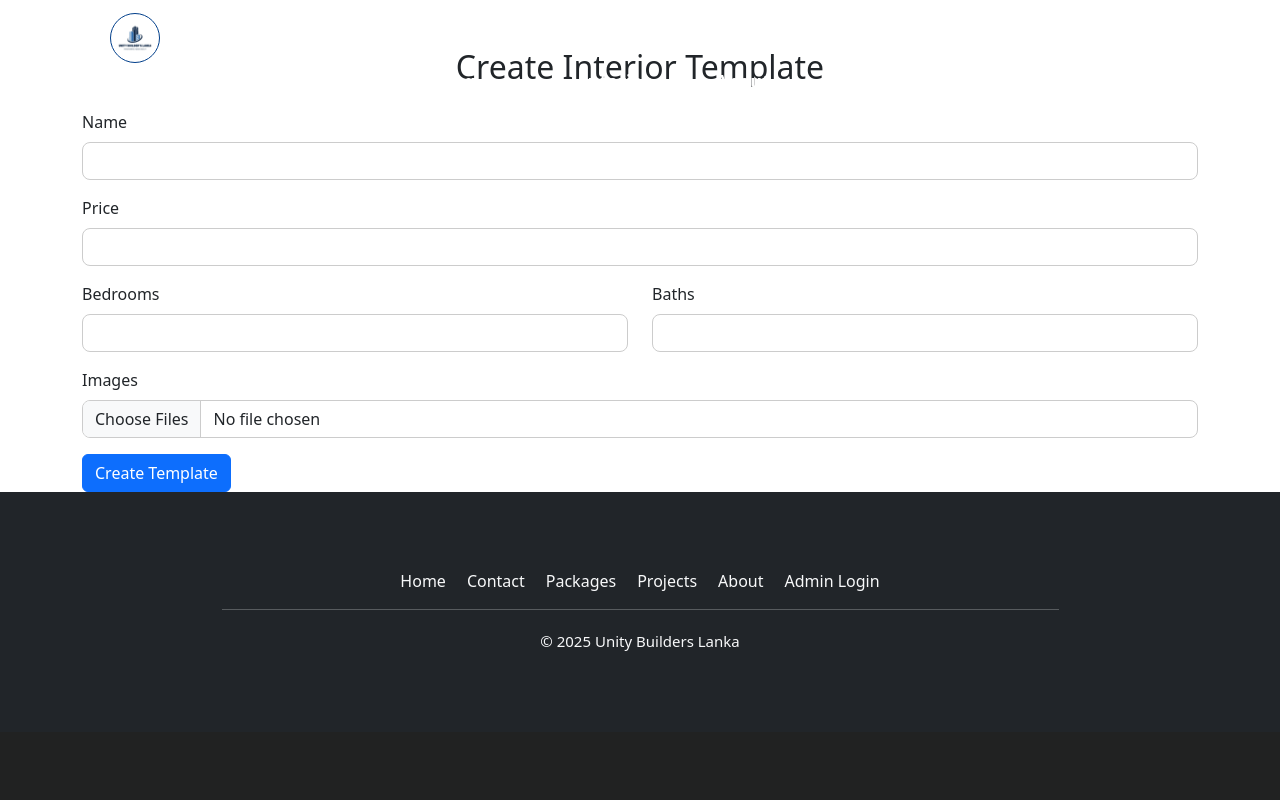
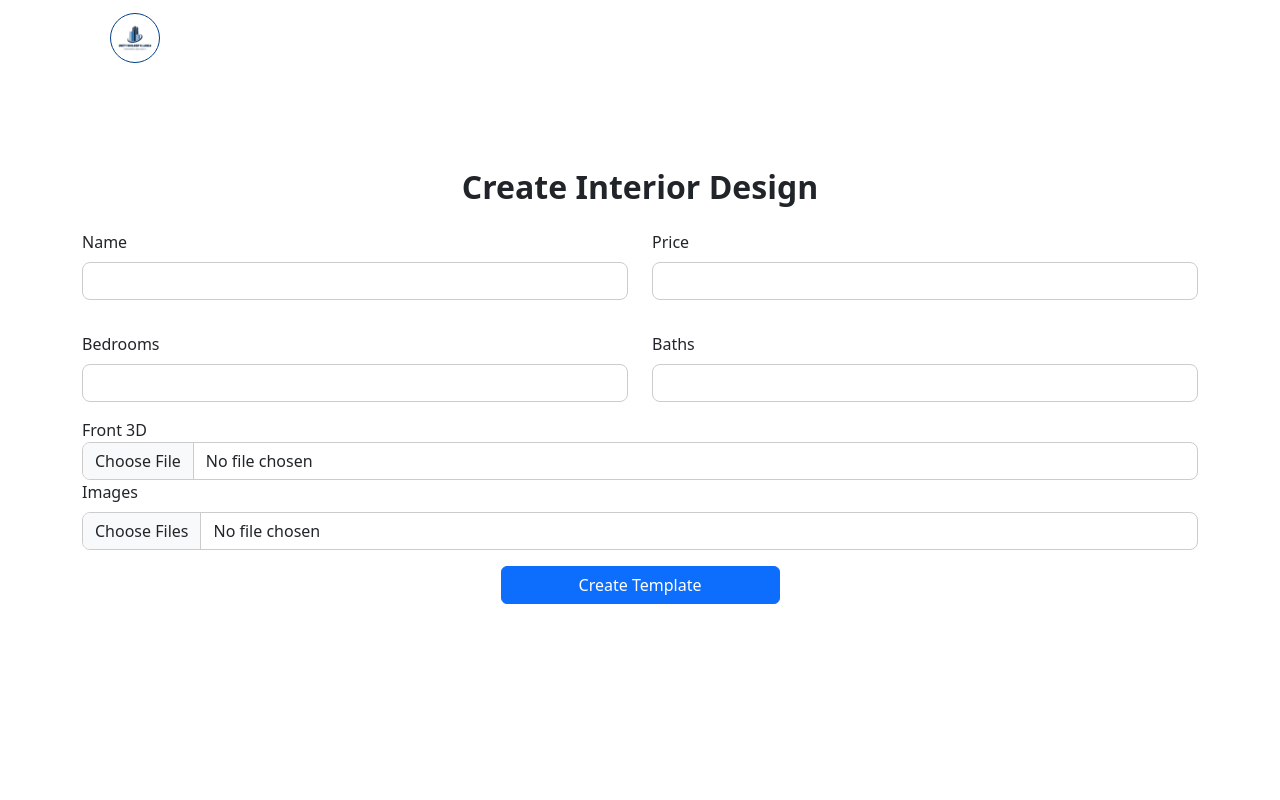
Before and after one commit to dlshn/unity-builders-lanka-web, a React (Create React App) app: page /InteriorAdd in a window 1280 px wide. Shown: the top 800 px of the page. Built offline with nearby package versions, Linux system fonts and the light colour scheme.

Commit message:
Admin elements updated

```diff
--- a/src/assest/styles/AdminDashboard.css
+++ b/src/assest/styles/AdminDashboard.css
@@ -34,7 +34,7 @@
   background-position: center;
   min-height: 100vh;
   background-blend-mode: overlay;
-  background-color: rgba(28, 61, 101, 0.8); /* Optional overlay */
+  background-color: rgba(0, 0, 0, 0.4); /* Optional overlay */
   display: flex;
   align-items: center;
   justify-content: center;
--- a/src/assest/styles/AdminLogin.css
+++ b/src/assest/styles/AdminLogin.css
@@ -4,7 +4,13 @@
   justify-content: center;
   min-height: 100vh;
   padding: 1rem;
-  background: linear-gradient(to bottom, #1c3d65, #375983, #7389b9);
+
+  background-image: url("../Background_images/admin-bg.jpg");
+  background-size: cover;
+  background-position: center;
+  min-height: 100vh;
+  background-blend-mode: overlay;
+  background-color: rgba(0, 0, 0, 0.4); /* Optional overlay */
 }
 
 .login-card {
--- a/src/components/Header.jsx
+++ b/src/components/Header.jsx
@@ -71,9 +71,9 @@ export const Header = () => {
           <Link to="/Packages" onClick={() => setMenuOpen(false)} className="item">House Packages</Link>
           <Link to="/Project" onClick={() => setMenuOpen(false)} className="item">Ongoing Projects</Link>
           <Link to="/" onClick={() => setMenuOpen(false)} className="item">Interior 3D</Link>  {/* Interior 3D link to home page temporally*/}
-          <Link to="/About" onClick={() => setMenuOpen(false)} className="item">About Us</Link>
-          <Link to="/Contact" onClick={() => setMenuOpen(false)} className="item">Contact Us</Link>
-          <Link to="/InteriorAdd" onClick={() => setMenuOpen(false)} className="item">Create Interior Template</Link> {/* Link to InteriorAdd page */}
+          {!isLoggedIn && <Link to="/About" onClick={() => setMenuOpen(false)} className="item">About Us</Link> }
+          {!isLoggedIn && <Link to="/Contact" onClick={() => setMenuOpen(false)} className="item">Contact Us</Link> }
+
           {isLoggedIn && (
             <button
               onClick={handleLogout}
--- a/src/pages/Admin/AdminDashboard.jsx
+++ b/src/pages/Admin/AdminDashboard.jsx
@@ -8,7 +8,7 @@ const AdminDashboard = () => {
   return (
     <div className="admin-dashboard">
       <div className="container py-5 text-center">
-        <h1 className="text-white mb-5">Admin Dashboard</h1>
+        <h1 className="text-black fw-bold mb-5 bg-light py-2">Admin Dashboard</h1>
         <div className="d-flex flex-wrap justify-content-center gap-4">
             <div className="dash-card c1" onClick={() => navigate("/ProjectAdd")}>
             <div className="card-body1 d-flex flex-column align-items-center justify-content-center">
@@ -22,6 +22,13 @@ const AdminDashboard = () => {
                 <small>(Add Budget Houses)</small>
             </div>
             </div>
+            <div className="dash-card c2" onClick={() => navigate("/InteriorAdd")}>
+            <div className="card-body2 d-flex flex-column align-items-center justify-content-center">
+                <h5>Add Interior</h5>
+                <small>(Add Interior Designs)</small>
+            </div>
+            </div>
+
             <div className="dash-card c3" onClick={() => navigate("/Project")}>
             <div className="card-body3 d-flex align-items-center justify-content-center">
                 <h5>Project Update</h5>
--- a/src/pages/Admin/AdminLogin.jsx
+++ b/src/pages/Admin/AdminLogin.jsx
@@ -39,12 +39,12 @@ const AdminLogin = () => {
   return (
         <div className="admin-login-bg">
          <div className="login-card d-flex flex-column align-items-center">
-            <h2 className="text-center text-dark">- Admin Login -</h2>
-            <p className="text-center text-danger">*Only authorized admins can login</p>
+            <h2 className="text-center text-dark fw-bold">- Admin Login -</h2>
+            <p className="text-center text-danger mb-0">*Only authorized admins can login</p>
 
             {step === 1 && (
                 <>
-                <label className="">Email :</label>
+                <label className="mt-0">Email :</label>
                 <input
                     type="email"
                     className="form-control mb-3"
--- a/src/pages/Admin/InteriorAdd.jsx
+++ b/src/pages/Admin/InteriorAdd.jsx
@@ -10,7 +10,7 @@ const CreateInterior = () => {
     price: "",
     bedrooms: "",
     baths: "",
-    properties: [] // uploaded image URLs
+    urls: [] // uploaded image URLs
   });
   const [images, setImages] = useState([]); // selected files
   const [uploading, setUploading] = useState(false);
@@ -48,9 +48,9 @@ const CreateInterior = () => {
     e.preventDefault();
     try {
       const uploadedUrls = await uploadImages();
-      await axios.post(`${process.env.REACT_APP_API_BASE_URL}/api/interior`, {
+      await axios.post(`${process.env.REACT_APP_API_BASE_URL}/api/interior/create`, {
         ...formData,
-        properties: uploadedUrls
+        urls: uploadedUrls
       });
 
       alert("Template created successfully!");
@@ -59,7 +59,7 @@ const CreateInterior = () => {
         price: "",
         bedrooms: "",
         baths: "",
-        properties: []
+        urls: []
       });
       setImages([]);
     } catch (err) {
@@ -69,10 +69,12 @@ const CreateInterior = () => {
   };
 
   return (
-    <div className="container mt-5">
-      <h2 className="mb-4 text-center">Create Interior Template</h2>
-      <form onSubmit={handleSubmit}>
-        <div className="mb-3">
+    <div className="bg-" style={{ minHeight: "100vh", padding: "6rem 0" }}>
+      <div className="container mt-0 bg-white py-5 ">
+        <h2 className="my-4 text-center fw-bold">Create Interior Design</h2>
+        <form onSubmit={handleSubmit} className="d-flex flex-column justify-content-center">
+          <div className="row mb-3">
+            <div className="col-md-6 mb-3">
               <label className="form-label">Name</label>
               <input
                 type="text"
@@ -80,11 +82,11 @@ const CreateInterior = () => {
                 value={formData.name}
                 onChange={handleChange}
                 required
-            className="form-control"
+                className="form-control w-100"
               />
             </div>
 
-        <div className="mb-3">
+            <div className="col-md-6 mb-3">
               <label className="form-label">Price</label>
               <input
                 type="text"
@@ -94,6 +96,7 @@ const CreateInterior = () => {
                 required
                 className="form-control"
               />
+            </div>
           </div>
 
           <div className="row mb-3">
@@ -121,6 +124,26 @@ const CreateInterior = () => {
             </div>
           </div>
 
+          <div>
+            <lable className="form-label">Front 3D</lable>
+            <input
+            type="file"
+            accept="image/*"
+            className="form-control"
+            onChange={(e) => setImages([e.target.files[0]])}
+            required
+            />
+          {images[0] && (
+            <img
+              src={URL.createObjectURL(images[0])}
+              alt="Front 3D Preview"
+              className="img-thumbnail mt-2"
+              style={{ height: "150px", objectFit: "cover" }}
+            />
+          )}
+          </div>
+
+
           <div className="mb-3">
             <label className="form-label">Images</label>
             <input
@@ -133,17 +156,31 @@ const CreateInterior = () => {
             {images.length > 0 && (
               <small className="text-muted">{images.length} file(s) selected</small>
             )}
+            {images.length > 0 && (
+              <div className="mt-2">
+                {images.slice(1).map((img, i) => (
+                  <img
+                    key={i}
+                    src={URL.createObjectURL(img)}
+                    alt={`Preview ${i + 1}`}
+                    className="img-thumbnail me-2"
+                    style={{ height: "100px", objectFit: "cover" }}
+                  />
+                ))}
+              </div>
+            )}
         </div>
 
           <button
             type="submit"
             disabled={uploading}
-          className="btn btn-primary"
+            className="btn btn-primary w-25 mx-auto"
           >
             {uploading ? "Uploading..." : "Create Template"}
           </button>
         </form>
       </div>
+    </div>
   );
 };
 
```
Lines whose indentation alone changed are shown as unchanged.
